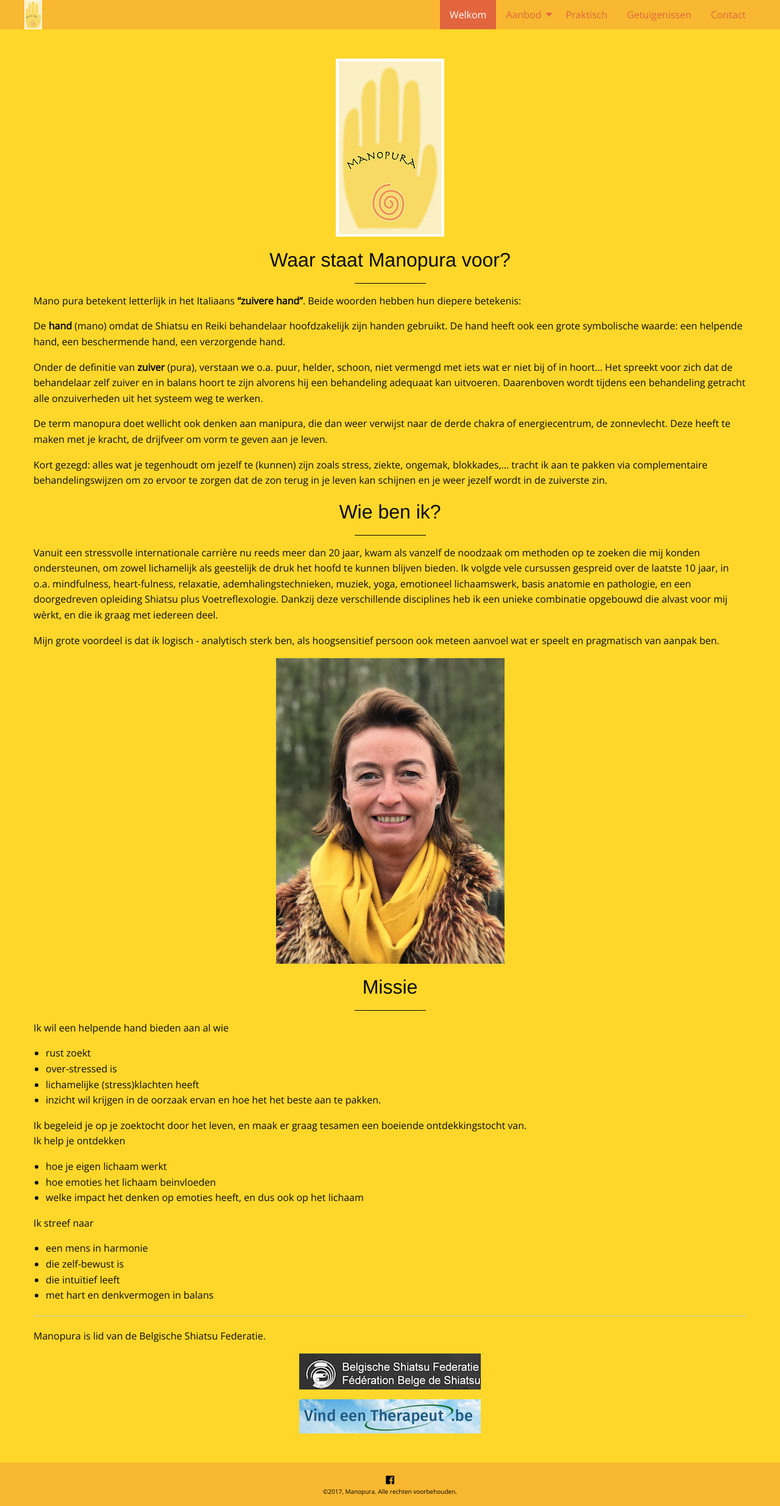
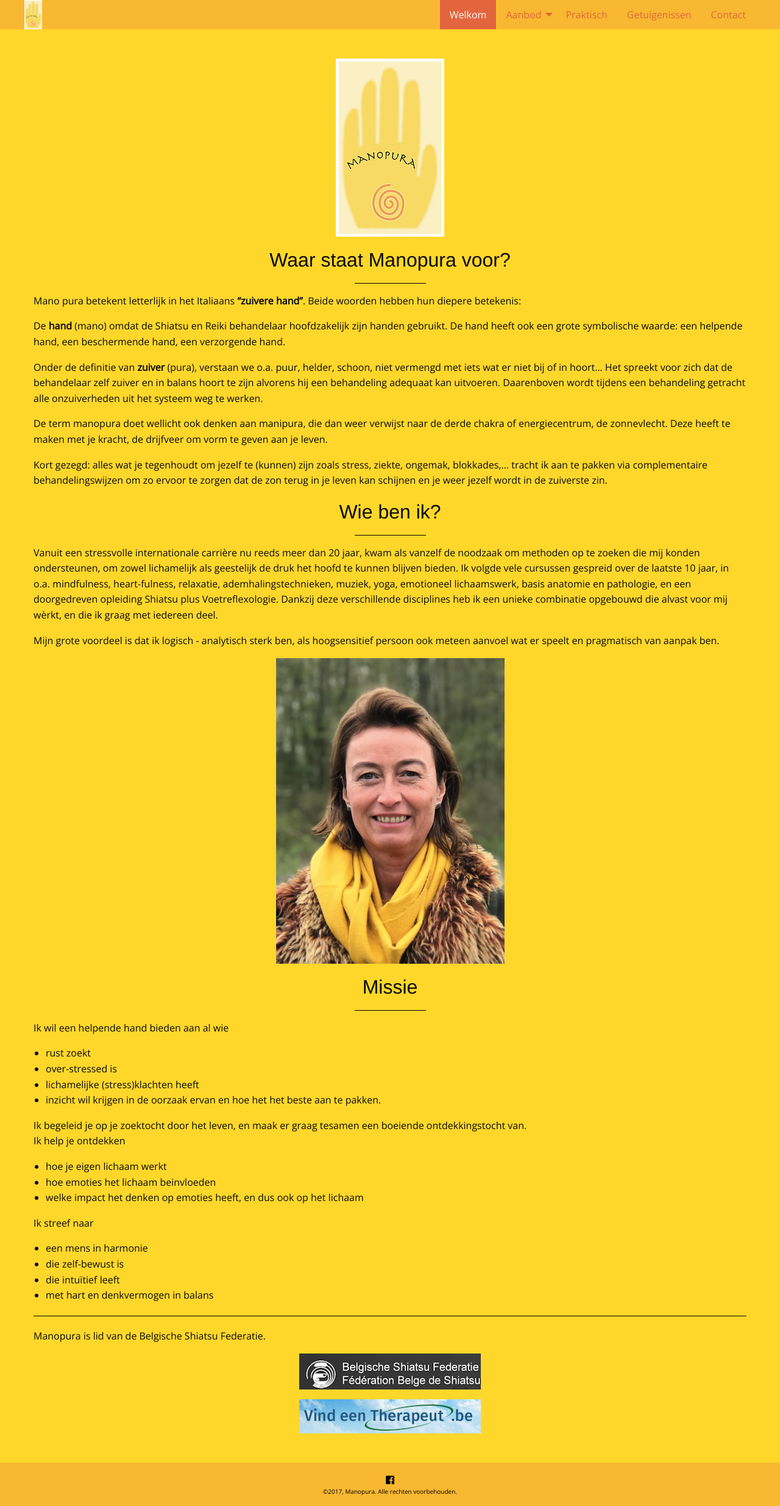
Before and after one commit to manopura/manopura.github.io, a Jekyll site: the page built from index.md, in a window 1280 px wide. Shown: the whole page at 61% size. Built offline with Jekyll 4.4.1, drawn with Linux system fonts in a browser that asks for light colours; nearby versions of some CDN libraries.

Commit message:
Change colour of line on first page

```diff
--- a/_sass/_styles.scss
+++ b/_sass/_styles.scss
@@ -55,3 +55,7 @@ h5 {
     display: block;
     margin: 1em auto 1em auto;
 }
+
+hr {
+	border-bottom-color: $color-text;
+}
```
